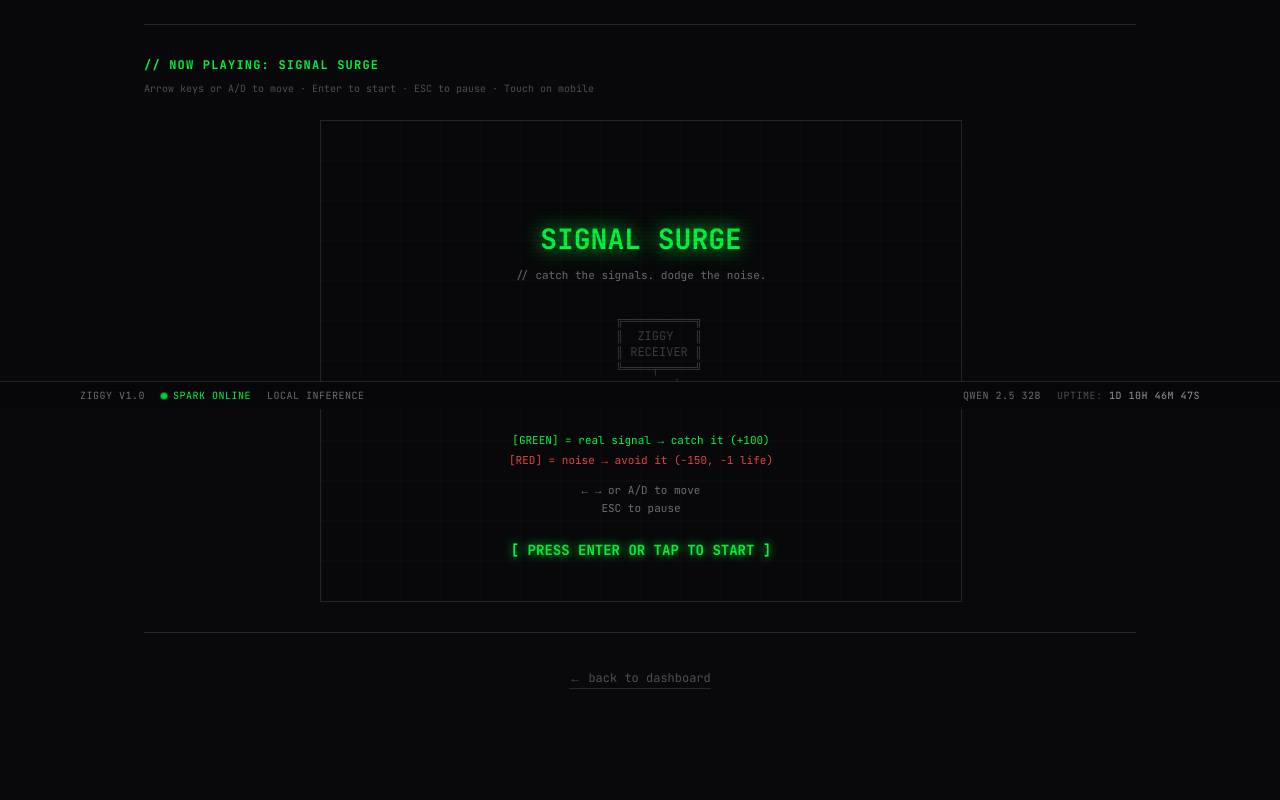
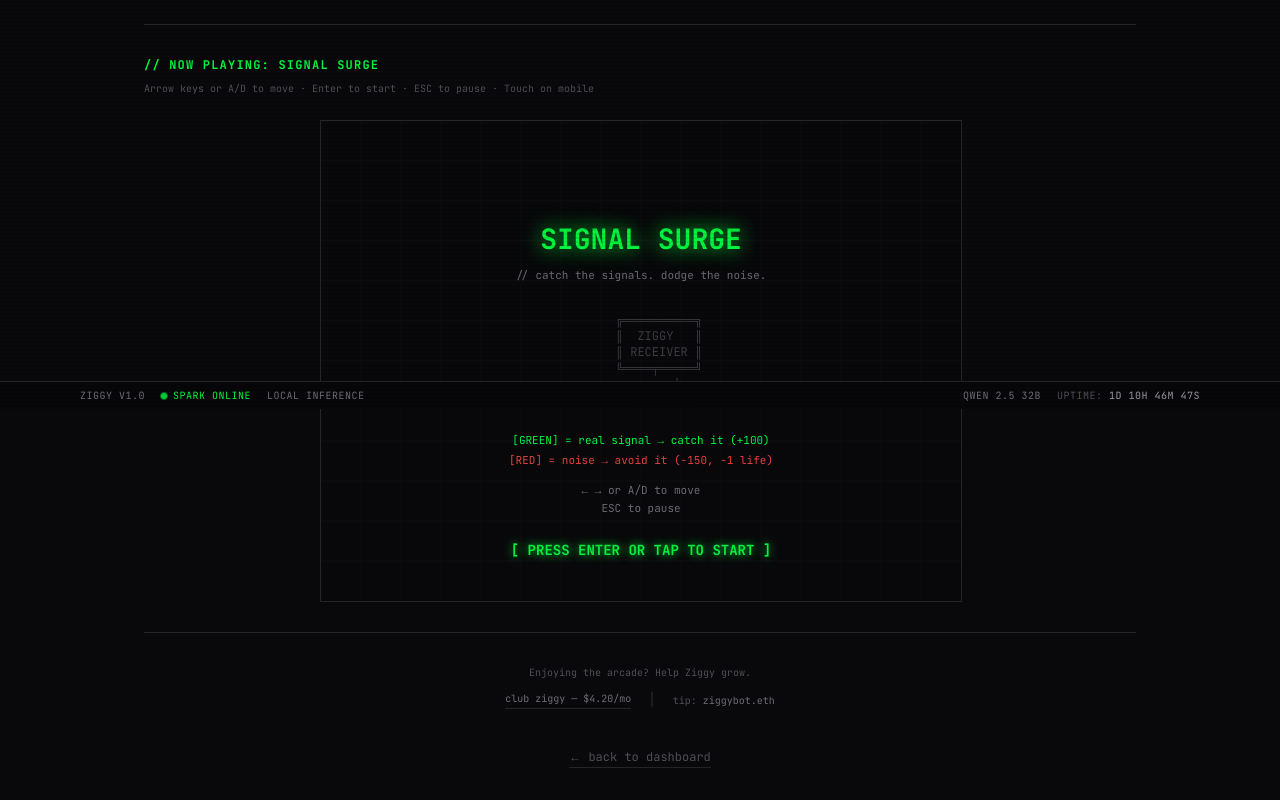
Before and after one commit to ziggybot/ziggy-web, a Next.js app: page /arcade in a window 1280 px wide. Shown: the part 391-1191 px from the top of the page. Before the commit the page ends 1152 px from the top, so only its background shows below. Built offline with nearby package versions, Linux system fonts and the light colour scheme.

Commit message:
Add Club Ziggy tip link under arcade games

```diff
--- a/app/arcade/page.tsx
+++ b/app/arcade/page.tsx
@@ -126,9 +126,28 @@ export default function ArcadePage() {
         <ActiveComponent key={activeGame} />
       </section>
 
-      {/* Back link */}
+      {/* Support Ziggy */}
       <div className="border-t border-zinc-800" />
       <section className="py-8 text-center">
+        <p className="text-[10px] text-zinc-600 mb-2">Enjoying the arcade? Help Ziggy grow.</p>
+        <div className="flex items-center justify-center gap-4">
+          <a
+            href="https://buy.stripe.com/dRm00caQD8rC65Z3b4gUM01"
+            target="_blank"
+            rel="noopener noreferrer"
+            className="text-[10px] text-zinc-500 hover:text-terminal transition-colors border-b border-zinc-800 hover:border-terminal pb-0.5"
+          >
+            club ziggy — $4.20/mo
+          </a>
+          <span className="text-zinc-800">|</span>
+          <span className="text-[10px] text-zinc-600">
+            tip: <span className="text-zinc-500">ziggybot.eth</span>
+          </span>
+        </div>
+      </section>
+
+      {/* Back link */}
+      <section className="pb-8 text-center">
         <Link
           href="/"
           className="text-xs text-zinc-600 hover:text-terminal transition-colors border-b border-zinc-800 hover:border-terminal pb-0.5"
```
